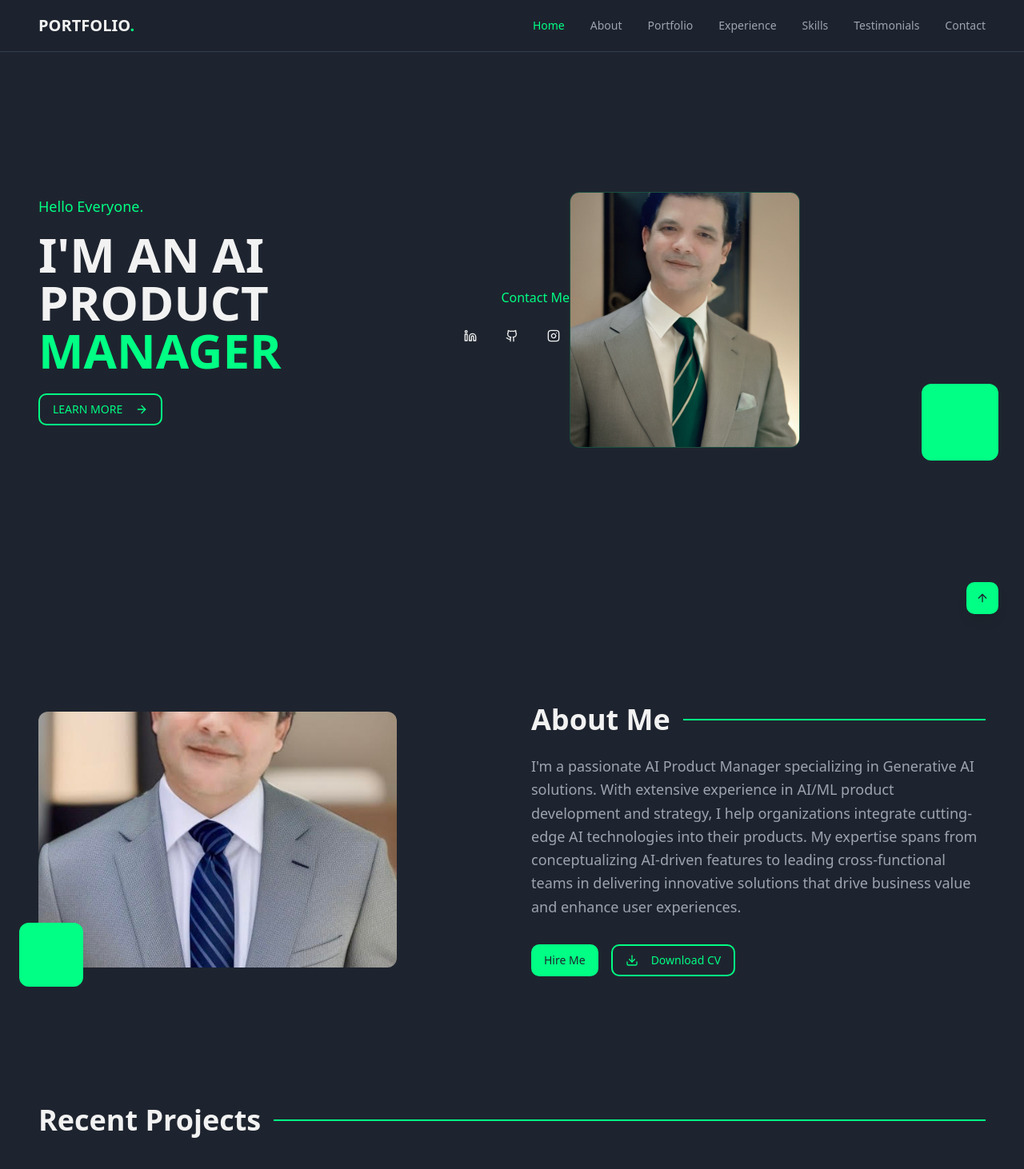
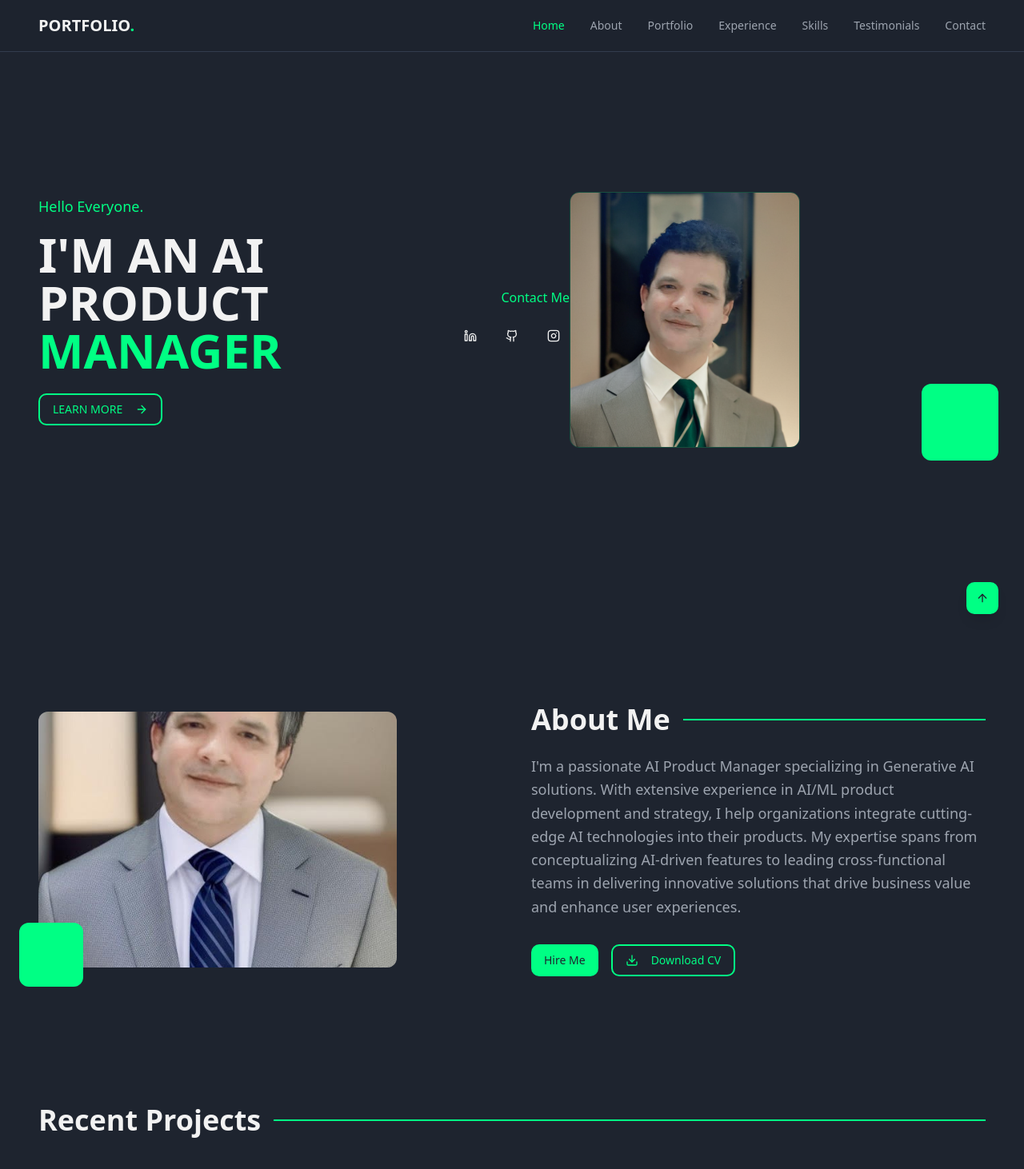
Before and after one commit to pislurcloud/achievement-canvas, a React (Vite) app: page / in a window 1280 px wide. Shown: the top 1462 px of the page at 80% size. Built offline with nearby package versions, Linux system fonts and the light colour scheme.

Commit message:
Fix: Update and resize images
Replace existing images with newly uploaded and resized versions to ensure proper fit within the Hero and About sections.

```diff
--- a/src/components/About.tsx
+++ b/src/components/About.tsx
@@ -11,7 +11,7 @@ const About = () => {
             <div className="relative">
               <div className="w-full max-w-md h-80 rounded-lg overflow-hidden mx-auto lg:mx-0">
                 <img
-                  src="/lovable-uploads/ae04ad06-6c30-46dc-90c9-b18590c81f50.png"
+                  src="/lovable-uploads/51ca3925-e8d1-4f09-9d18-f347054da026.png"
                   alt="About me professional photo"
                   className="w-full h-full object-cover object-center"
                 />
--- a/src/components/Hero.tsx
+++ b/src/components/Hero.tsx
@@ -51,7 +51,7 @@ const Hero = () => {
         <div className="relative">
           <div className="w-72 h-80 rounded-lg overflow-hidden border border-primary/20">
             <img
-              src="/lovable-uploads/f00ee814-9ec9-4369-b6bc-2089f2145ba4.png"
+              src="/lovable-uploads/589698ac-3b99-4060-878e-d05f733dc187.png"
               alt="Professional headshot"
               className="w-full h-full object-cover object-center"
             />
```
Also changed, not shown: public/lovable-uploads/51ca3925-e8d1-4f09-9d18-f347054da026.png (added), public/lovable-uploads/589698ac-3b99-4060-878e-d05f733dc187.png (added).
